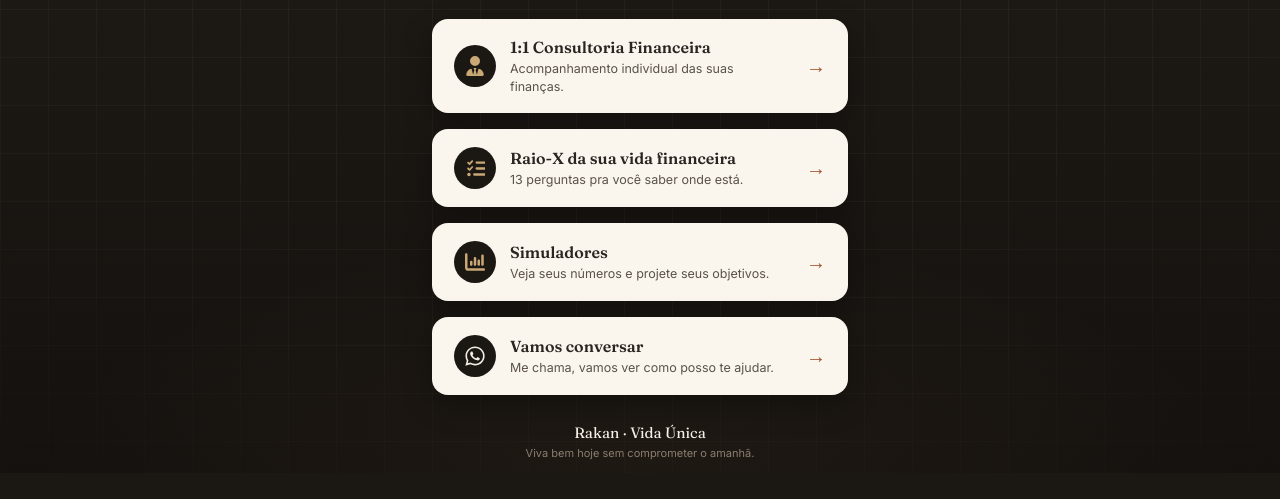
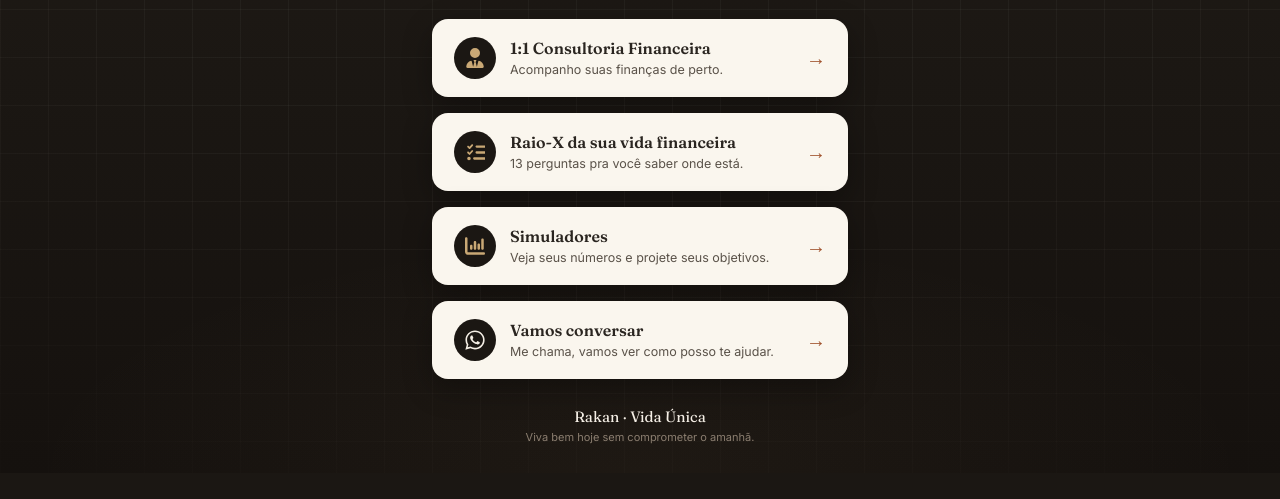
Before and after one commit to arthurnotaroberto/rakan-links, a website: page index.html in a window 1280 px wide. Shown: the part 327-826 px from the top of the page. Drawn offline with Linux system fonts and the light colour scheme.

Commit message:
index: legenda Consultoria curta e descritiva (uma linha)
Co-Authored-By: Claude Opus 4.8 <noreply@anthropic.com>

```diff
--- a/index.html
+++ b/index.html
@@ -188,7 +188,7 @@ body {
       </div>
       <div>
         <div class="card-small-title">1:1 Consultoria Financeira</div>
-        <div class="card-small-desc">Acompanhamento individual das suas finanças.</div>
+        <div class="card-small-desc">Acompanho suas finanças de perto.</div>
       </div>
     </div>
     <span class="arrow">→</span>
```
